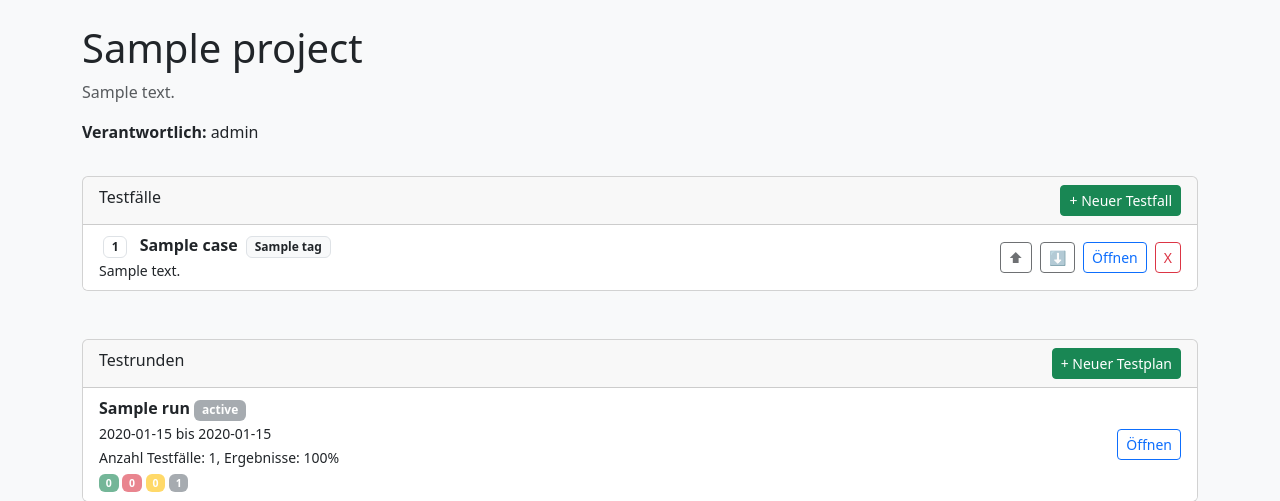
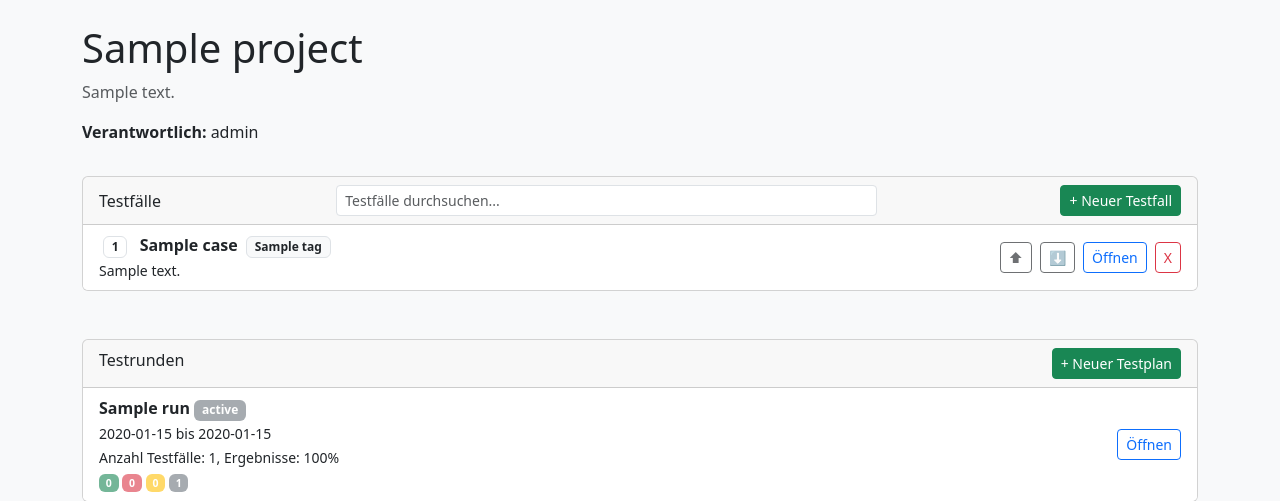
Before and after one commit to winklermw-mz/BugBlitz, a Flask app: page /project/1 in a window 1280 px wide. Shown: the part 56-557 px from the top of the page. Run offline with Flask 3, Linux system fonts and the light colour scheme; a user stored in the database is signed in; tables that the repository leaves empty hold one stand-in row (values such as "Sample post").

Commit message:
added client-side search for test cases

```diff
--- a/templates/project_view.html
+++ b/templates/project_view.html
@@ -11,15 +11,17 @@
 <div class="col">
     <div class="col-md-12">
         <div class="card">
-            <div class="card-header d-flex justify-content-between">
+            <div class="card-header d-flex justify-content-between align-items-center">
                 <span>Testfälle</span>
+                <input type="text" id="caseSearch" class="form-control form-control-sm w-50" placeholder="Testfälle durchsuchen..." onkeyup="filterCases()">
                 {% if current_user.id == project.owner_id %}
-                <a href="{{ url_for('manage_case', project_id=project.id) }}" class="btn btn-sm btn-success">+ Neuer Testfall</a>
+                <a href="{{ url_for('manage_case', project_id=project.id) }}" class="btn btn-sm btn-success ms-2">+ Neuer Testfall</a>
                 {% endif %}
             </div>
+
             <ul class="list-group list-group-flush">
                 {% for case in sorted_cases %}
-                <li class="list-group-item d-flex justify-content-between align-items-center">
+                <li class="list-group-item d-flex justify-content-between align-items-center case-item">
                     <div>
                         <span class="badge text-dark border ms-1 me-2">{{ case.sequence }}</span>
 
@@ -122,4 +124,20 @@
 </div>
 {% endif %}
 
+<script>
+function filterCases() {
+    const search = document.getElementById("caseSearch").value.toLowerCase().trim();
+    const items = document.querySelectorAll("li.case-item");
+
+    items.forEach(item => {
+        const text = item.innerText.toLowerCase();
+        if (text.includes(search)) {
+            item.classList.remove("d-none");
+        } else {
+            item.classList.add("d-none");
+        }
+    });
+}
+</script>
+
 {% endblock %}
```
